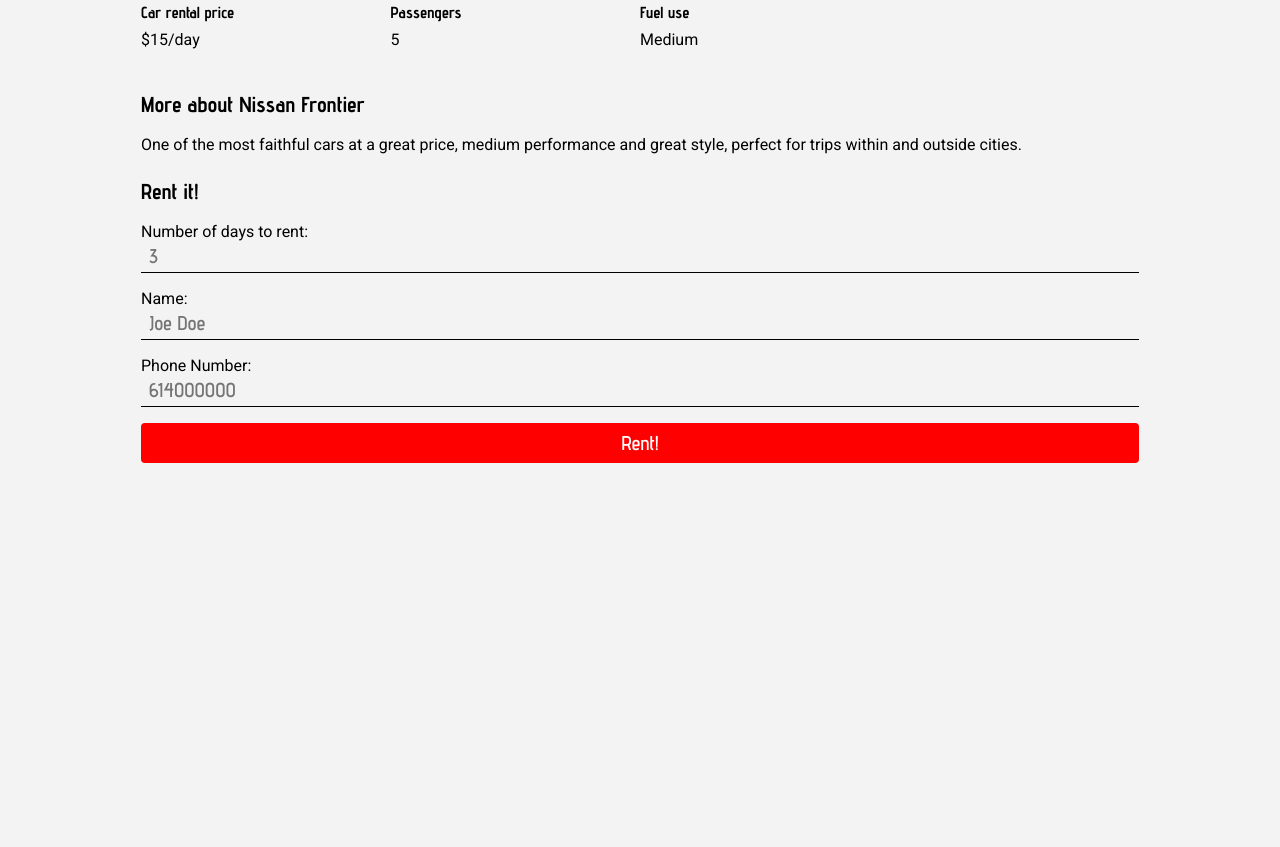
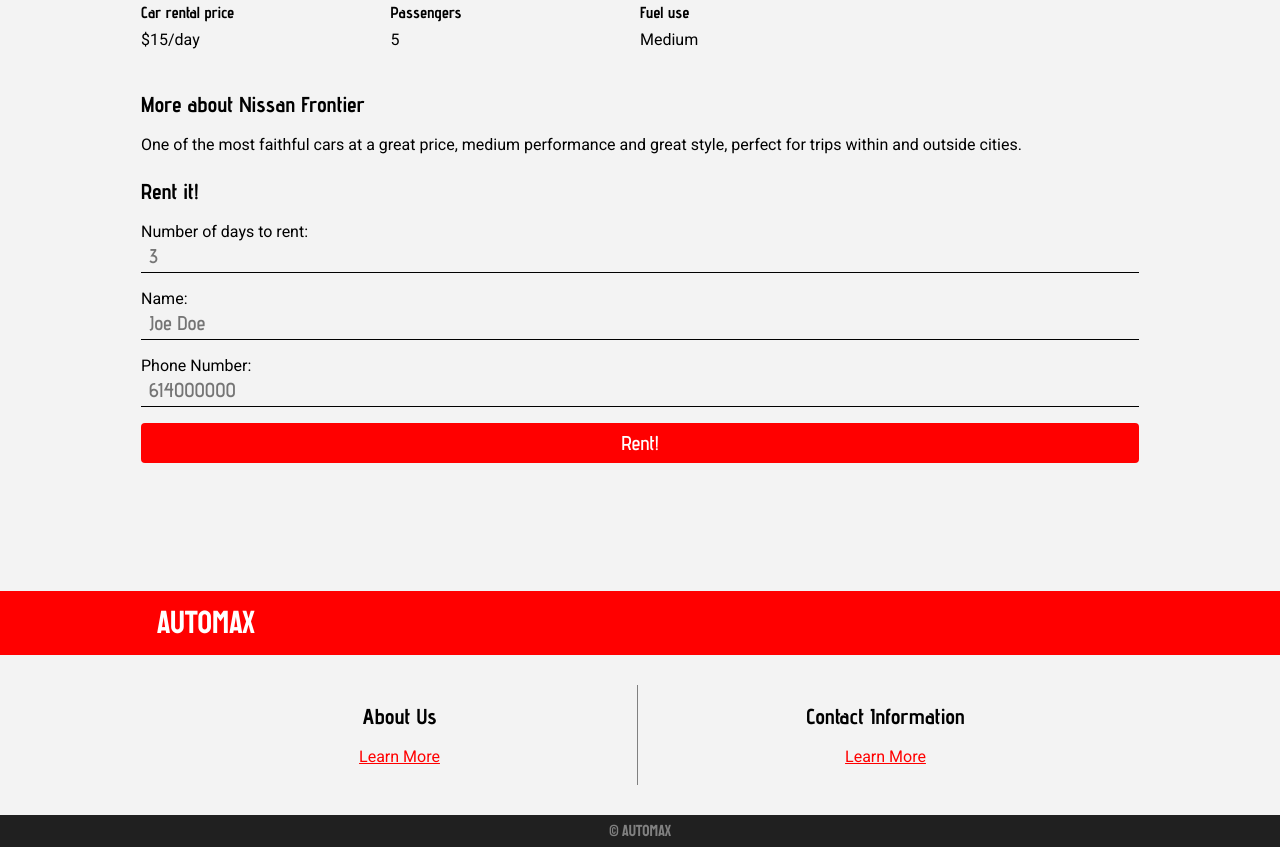
Before and after one commit to stariluz/uach-pbd-project-2, a plain HTML site: page WWW/car-pages/nissan-frontrier.html in a window 1280 px wide. Shown: the part 525-1372 px from the top of the page. Before the commit the page ends 1068 px from the top, so only its background shows below. Drawn offline with Linux system fonts and the light colour scheme.

Commit message:
Fix docker image freezing Add footer to all pages Fix footer

```diff
--- a/WWW/assets/css/style.css
+++ b/WWW/assets/css/style.css
@@ -28,7 +28,7 @@
 }
 
 body>main {
-    margin-bottom: 5rem;
+    margin-bottom: 8rem;
 }
 
 h1,
@@ -186,20 +186,20 @@
     background-color: rgb(205, 40, 40);
 }
 
-.page-footer {
+.page-footer-main {
     color: var(--text-color-1);
     height: 10rem;
     position: relative;
 }
 
-.page-footer main {
+.page-footer-main main {
     padding: 0 1rem;
     display: flex;
     justify-content: space-between;
     height: 100%;
 }
 
-.page-footer .sub {
+.page-footer-main .column-info {
     color: black;
     flex: 1;
     display: block; /* Keep block display */
@@ -209,31 +209,32 @@
     margin: 30px 5px;
 }
 
-.page-footer .sub:last-child {
+.page-footer-main .column-info:last-child {
     border: none;
     margin-right: 0;
 }
 
-.page-footer .sub p, .page-footer .sub a {
+.page-footer-main .column-info p,
+.page-footer-main .column-info a {
     color: #ff0000;
     margin: 0;
 }
 
-.page-footer-er {
+.page-footer-copyright {
     background-color: #202020;
     color: var(--text-color-1);
     height: 2rem;
     position: relative;
 }
 
-.page-footer-er main {
+.page-footer-copyright main {
     padding: 0 1rem;
     display: flex;
     justify-content: space-between;
     height: 100%;
 }
 
-.page-footer-er p {
+.page-footer-copyright p {
     color: #808080;
     margin: 0;
     display: flex;
--- a/WWW/car-pages/nissan-frontrier.html
+++ b/WWW/car-pages/nissan-frontrier.html
@@ -86,6 +86,32 @@
         </form>
     </main>
 
+    <footer class="page-footer">
+        <section class="page-header">
+            <main>
+                <h1><a href="../../">AutoMax</a></h1>
+            </main>
+        </section>
+        <section class="page-footer-main">
+            <main>
+                <div class="column-info">
+                    <h2>About Us</h2>
+                    <p><a href="../../about.html">Learn More</a></p>
+                </div>
+                <div class="column-info">
+                    <h2>Contact Information</h2>
+                    <p><a href="../../contact-us.html">Learn More</a></p>
+                </div>
+            </main>
+        </section>
+        <section class="page-footer-copyright">
+            <main>
+                <p></p>
+                <p>© AutoMax</p>
+                <p></p>
+            </main>
+        </section>
+    </footer>
     <script src="../js/form.js"></script>
 </body>
 
--- a/app.js
+++ b/app.js
@@ -1,3 +1,4 @@
+const process = require('process')
 const http = require('http');
 const fs = require(`fs`);
 
@@ -93,3 +94,8 @@
         })
     }
 }).listen(8888);
+
+process.on('SIGINT', () => {
+  console.info("Interrupted")
+  process.exit(0)
+})
```
Also changed, not shown: WWW/about.html (+27 -1 lines), WWW/car-pages/toyota-sienna.html (+26 -0 lines), WWW/car-pages/volkswagen-jetta.html (+26 -0 lines), WWW/contact-us.html (+27 -1 lines), WWW/index.html (+12 -9 lines), 1 other file.
